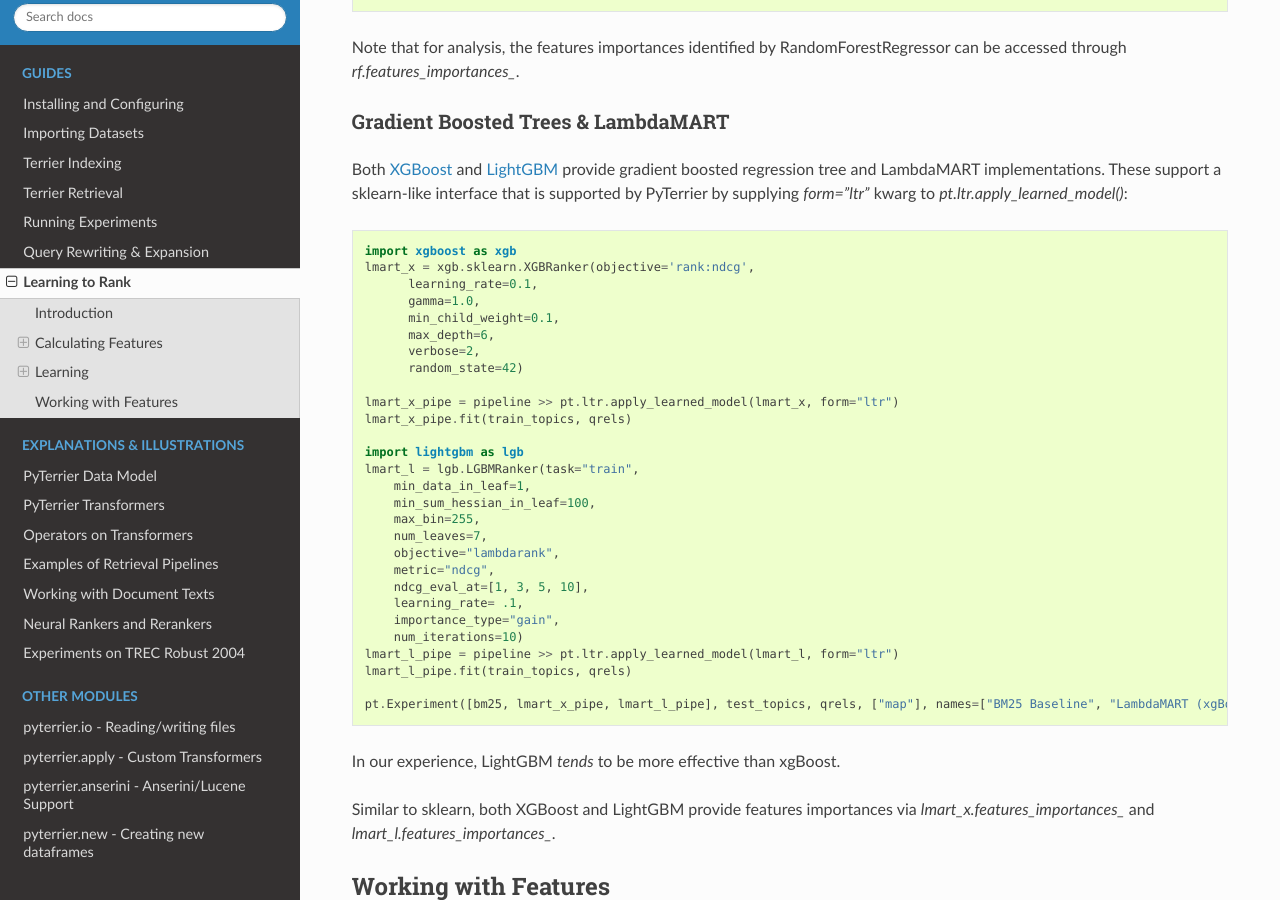
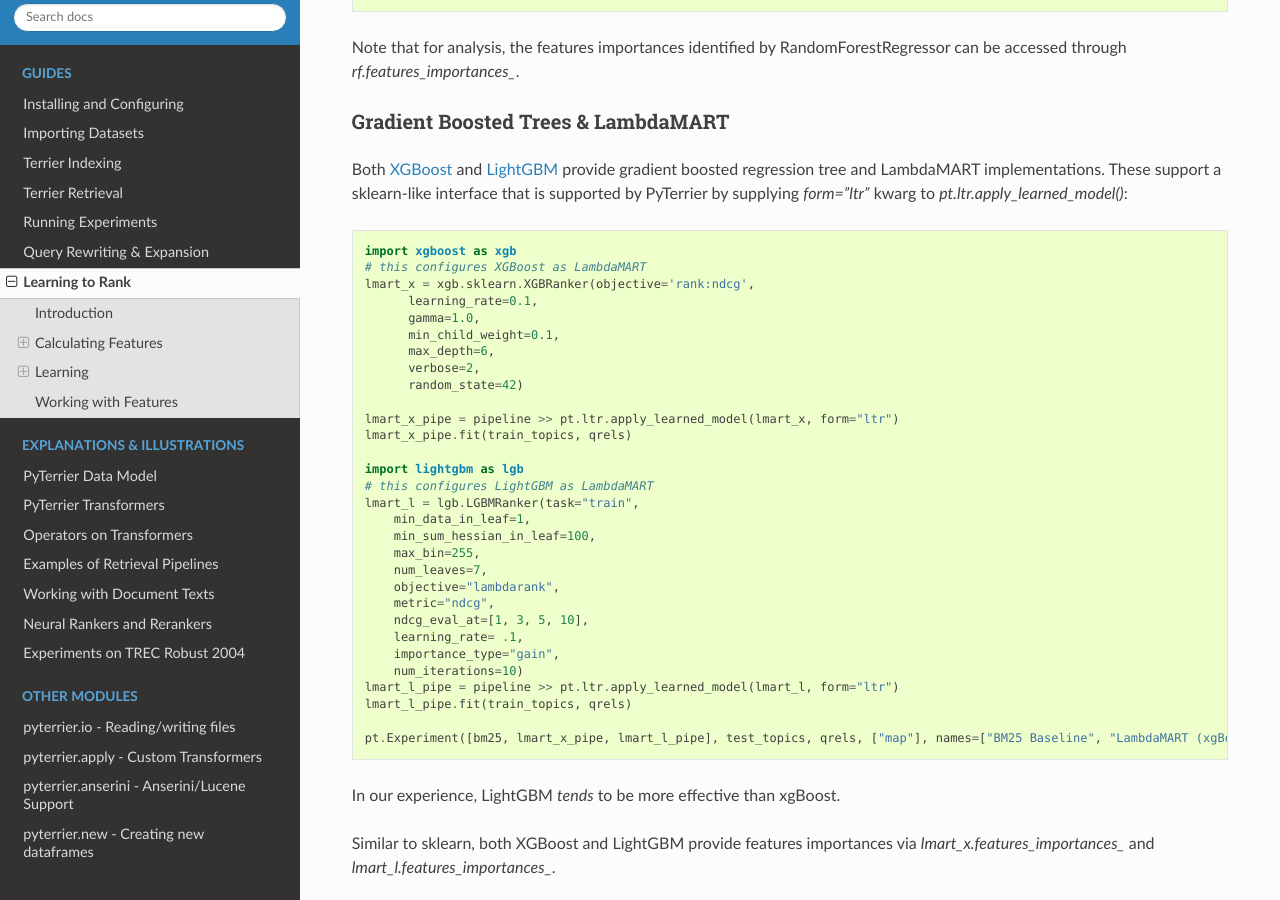
Before and after one commit to terrier-org/pyterrier, a Sphinx documentation site: the page built from docs/ltr.rst, in a window 1280 px wide and 900 px high, scrolled down 2169 px. Built offline with Sphinx 7.4.7 and the Read the Docs theme 2.0.0, drawn with Linux system fonts in a browser that asks for light colours; the version number is read from the project's files by our own code.

Commit message:
clarify instantiation

```diff
--- a/docs/ltr.rst
+++ b/docs/ltr.rst
@@ -109,6 +109,7 @@
 interface that is supported by PyTerrier by supplying `form="ltr"` kwarg to `pt.ltr.apply_learned_model()`::
 
     import xgboost as xgb
+    # this configures XGBoost as LambdaMART
     lmart_x = xgb.sklearn.XGBRanker(objective='rank:ndcg',
           learning_rate=0.1,
           gamma=1.0,
@@ -121,6 +122,7 @@
     lmart_x_pipe.fit(train_topics, qrels)
 
     import lightgbm as lgb
+    # this configures LightGBM as LambdaMART
     lmart_l = lgb.LGBMRanker(task="train",
         min_data_in_leaf=1,
         min_sum_hessian_in_leaf=100,
```
